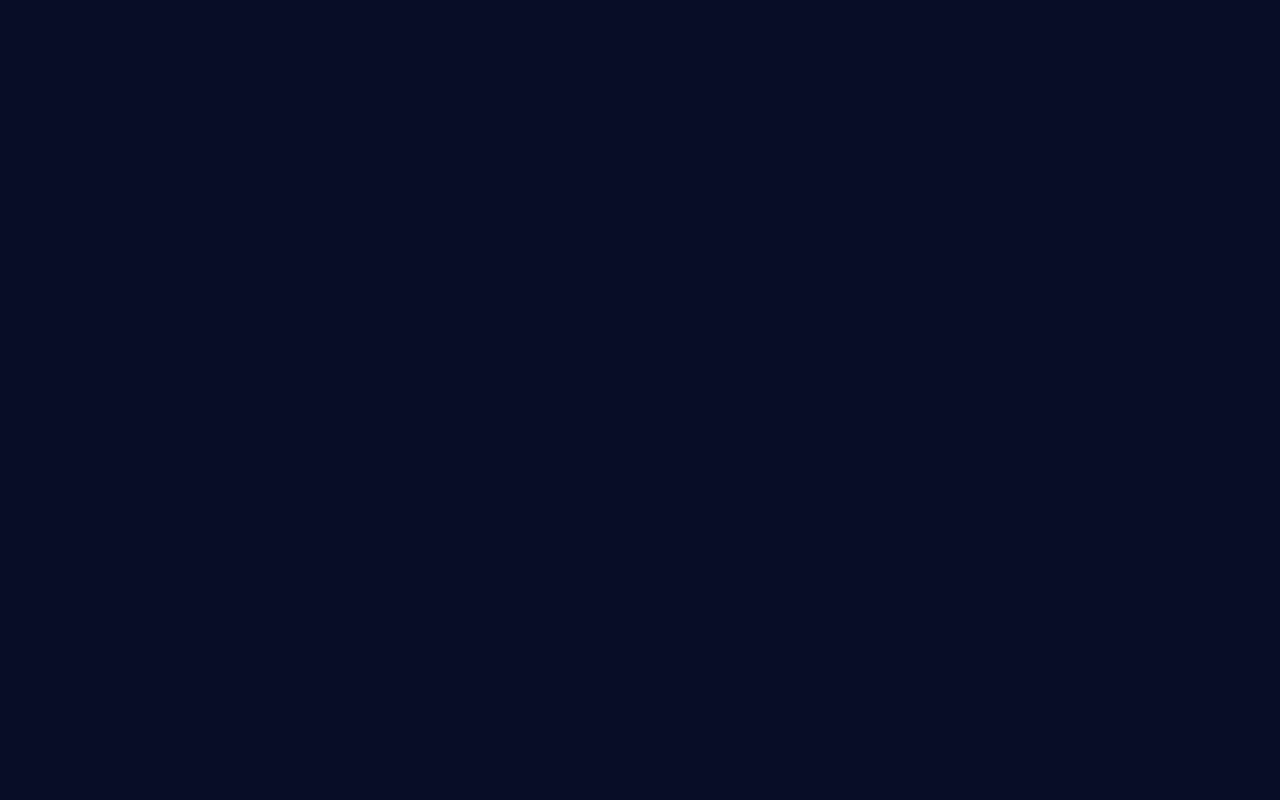
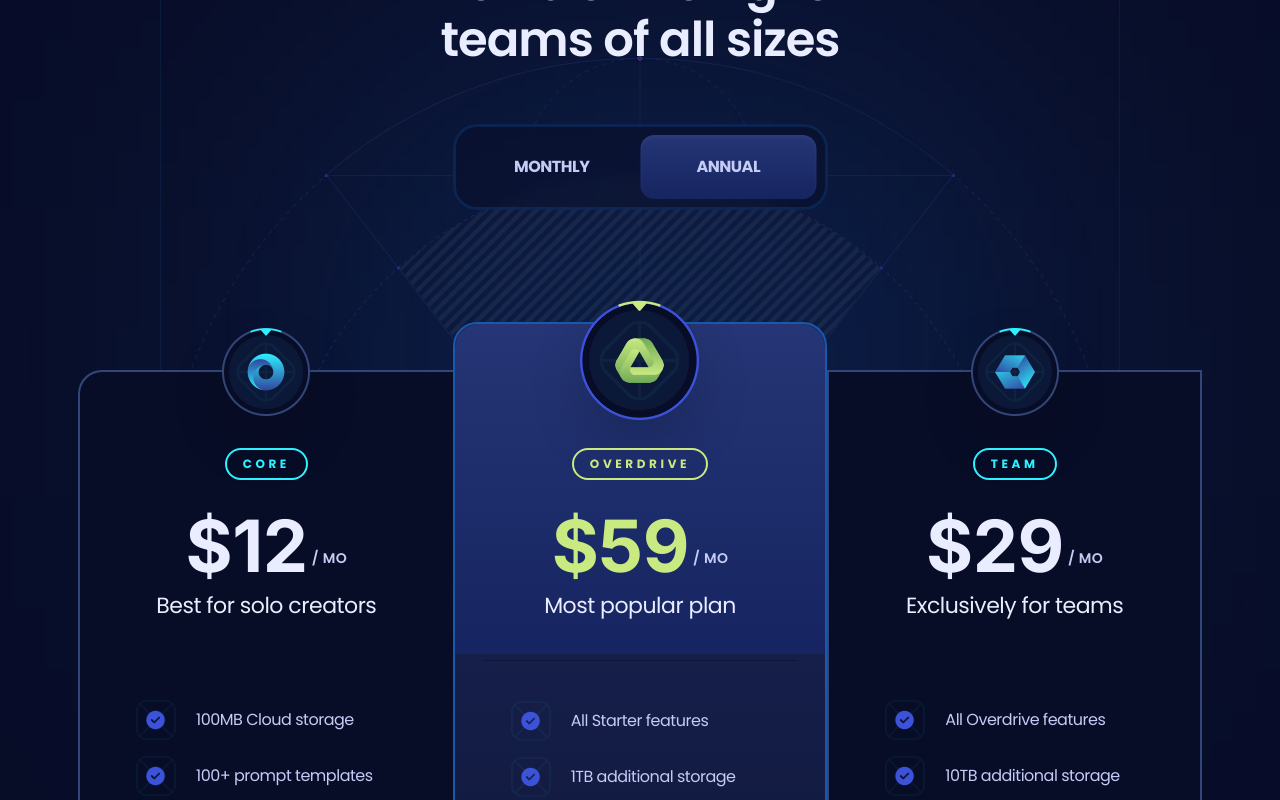
Before and after one commit to Dreynaldis/SaaS-Landing-Page, a React (Vite) app: page / in a window 1280 px wide. Shown: the part 1960-2760 px from the top of the page. Before the commit the page ends 1804 px from the top, so only its background shows below. Built offline with nearby package versions, Linux system fonts and the light colour scheme.

Commit message:
added pricing section

```diff
--- a/package.json
+++ b/package.json
@@ -12,6 +12,7 @@
   "dependencies": {
     "clsx": "^2.1.1",
     "react": "^18.3.1",
+    "react-countup": "^6.5.3",
     "react-dom": "^18.3.1",
     "react-scroll": "^1.9.0"
   },
--- a/src/App.jsx
+++ b/src/App.jsx
@@ -2,6 +2,7 @@ import React from "react"
 import Header from "./sections/Header"
 import Hero from "./sections/Hero"
 import Features from "./sections/Features"
+import Pricing from "./sections/Pricing"
 
 const App = () => {
   return (
@@ -9,6 +10,7 @@ const App = () => {
       <Header />
       <Hero />
       <Features />
+      <Pricing />
     </main>
   )
 }
--- /dev/null
+++ b/src/sections/Pricing.jsx
@@ -0,0 +1,165 @@
+import React from "react"
+import { Element } from "react-scroll"
+import { useState } from "react"
+import clsx from "clsx"
+import { plans } from "../constants"
+import CountUp from "react-countup"
+import Button from "../components/Button"
+
+const Pricing = () => {
+  const [monthly, setMonthly] = useState(false)
+
+  return (
+    <section>
+      <Element name="pricing">
+        <div className="container">
+          <div className="max-w-960 pricing-head_before relative mx-auto border-l border-r border-s2 bg-s1/50 pb-40 pt-28 max-xl:max-w-4xl max-lg:border-none max-md:pb-32 max-md:pt-16">
+            <h3 className="h3 max-lg:h4 max-md:h5 z-3 relative mx-auto mb-14 max-w-lg text-center text-p4 max-md:mb-11 max-sm:max-w-sm">
+              Flexible Pricing for teams of all sizes
+            </h3>
+
+            <div className="relative z-4 mx-auto flex w-[375px] rounded-3xl border-[3px] border-s4/25 bg-s1/50 p-2 backdrop-blur-[6px] max-md:w-[310px]">
+              <button
+                className={clsx("pricing-head_btn", monthly && "text-p4")}
+                onClick={() => setMonthly(true)}
+              >
+                Monthly
+              </button>
+              <button
+                className={clsx("pricing-head_btn", !monthly && "text-p4")}
+                onClick={() => setMonthly(false)}
+              >
+                Annual
+              </button>
+
+              <div
+                className={clsx(
+                  "g4 rounded-14 before:h100 pricing-head_btn_before absolute left-2 top-2 h-[calc(100%-16px)] w-[calc(50%-8px)] overflow-hidden shadow-400 transition-transform duration-500",
+                  !monthly && "translate-x-full"
+                )}
+              />
+            </div>
+            <div className="pricing-bg">
+              <img
+                src="/images/bg-outlines.svg"
+                width={960}
+                height={380}
+                alt="outline"
+                className="relative z-2"
+              />
+              <img
+                src="/images/bg-outlines-fill.png"
+                width={960}
+                height={380}
+                alt="outline"
+                className="absolute inset-0 opacity-5"
+              />
+            </div>
+          </div>
+
+          {/* pricing section */}
+
+          <div className="scroll-hide relative z-2 -mt-12 flex items-start max-xl:gap-5 max-xl:overflow-auto max-xl:pt-6">
+            {plans.map((plan, index) => (
+              <div
+                key={plan.id}
+                className="pricing-plan_first pricing-plan-last pricing-plan_odd pricing-plan_even relative border-2 p-7 max-xl:min-w-80 max-lg:rounded-3xl xl:w-[calc(33.33%+2px)]"
+              >
+                {index === 1 && (
+                  <div className="g4 absolute h-330 left-0 right-0 top-0 z-1 rounded-tl-3xl rounded-tr-3xl" />
+                )}
+
+                <div
+                  className={clsx(
+                    "absolute left-0 right-0 z-2 flex items-center justify-center",
+                    index === 1 ? "-top-6" : "-top-6 xl:-top-11"
+                  )}
+                >
+                  <img
+                    src={plan.logo}
+                    alt={plan.title}
+                    className={clsx(
+                      "object-contain drop-shadow-2xl",
+                      index === 1 ? "size-[120px]" : "size-[88px]"
+                    )}
+                  />
+                </div>
+                <div
+                  className={clsx(
+                    "relative flex flex-col items-center",
+                    index === 1 ? "pt-24" : "pt-12"
+                  )}
+                >
+                  <div
+                    className={clsx(
+                      "small-2 rounded-20 relative z-2 mx-auto mb-6 border-2 px-4 py-1.5 uppercase",
+                      index === 1 ? "border-p3 text-p3" : "border-p1 text-p1"
+                    )}
+                  >
+                    {plan.title}
+                  </div>
+
+                  <div className="relative z-2 flex items-center justify-center">
+                    <div
+                      className={clsx(
+                        "h-num flex items-start",
+                        index === 1 ? "text-p3" : "text-p4"
+                      )}
+                    >
+                      ${" "}
+                      <CountUp
+                        start={plan.priceMonthly}
+                        end={monthly ? plan.priceMonthly : plan.priceYearly}
+                        duration={0.4}
+                        useEasing={false}
+                        preserveValue
+                      />
+                    </div>
+                    <div className="small-1 relative top-3 ml-1 uppercase">
+                      / mo
+                    </div>
+                  </div>
+                </div>
+                <div
+                  className={clsx(
+                    "body-1 relative z-2 mb-10 w-full border-b-s2 pb-9 text-center text-p4",
+                    index === 1 && "border-b"
+                  )}
+                >
+                  {plan.caption}
+                </div>
+                <ul className="mx-auto space-y-4 xl:px-7">
+                  {plan.features.map((feature) => (
+                    <li
+                      key={feature}
+                      className="relative flex items-center gap-5"
+                    >
+                      <img
+                        src="/images/check.png"
+                        alt="check"
+                        className="size-10 object-contain"
+                      />
+                      <p className="flex-1">{feature}</p>
+                    </li>
+                  ))}
+                </ul>
+                <div className="mt-10 flex w-full justify-center">
+                  <Button icon={plan.icon}>Get Started</Button>
+                </div>
+
+                {index === 1 && (
+                  <p className="small-compact mt-9 text-center text-p3 before:content-['-'] before:mx-2.5 after:mx-2.5 after:content-['-']">
+                    {" "}
+                    Limited time offer
+                  </p>
+                )}
+              </div>
+            ))}
+          </div>
+        </div>
+      </Element>
+    </section>
+  )
+}
+
+export default Pricing
```
Also changed, not shown: 1 other file (tests, documents, lock files or other folders).
